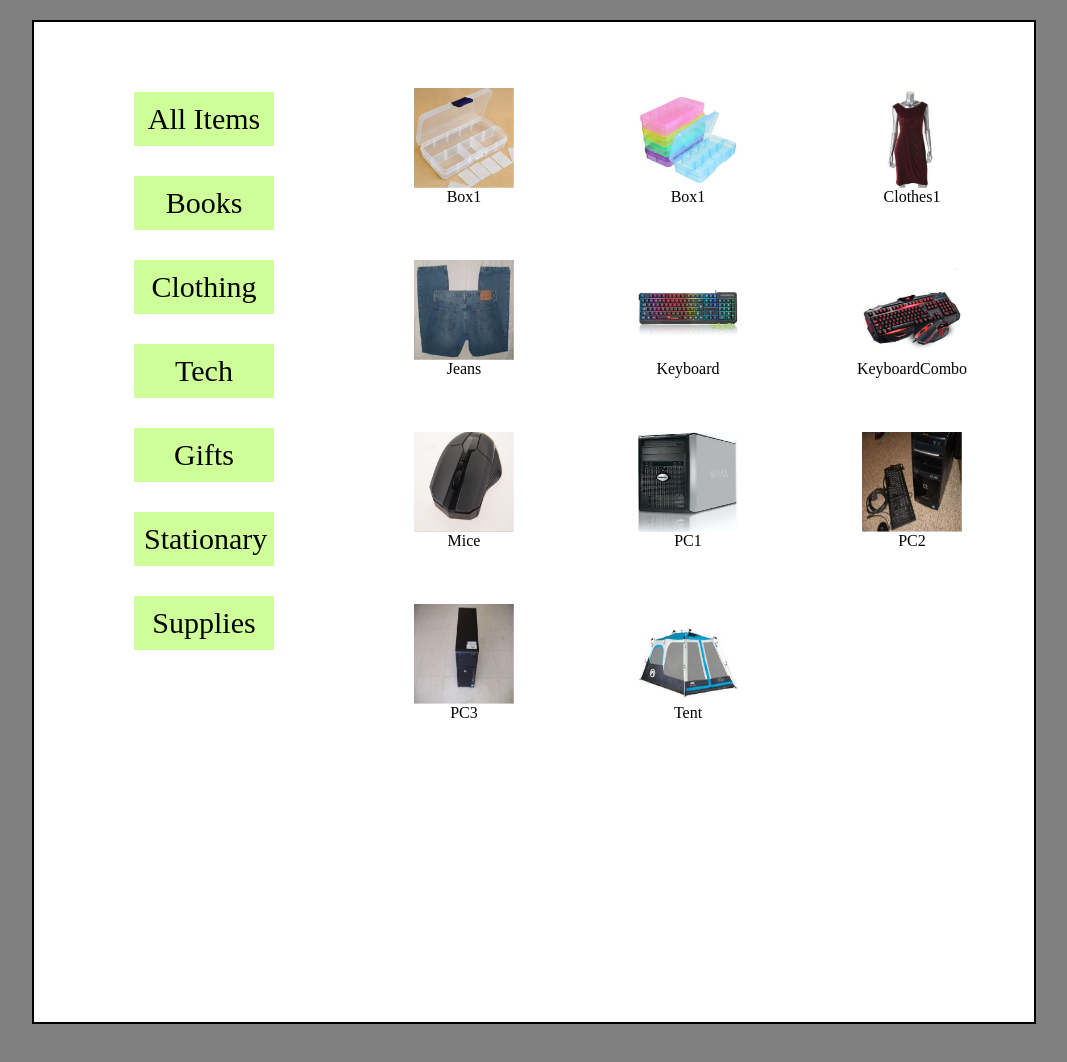
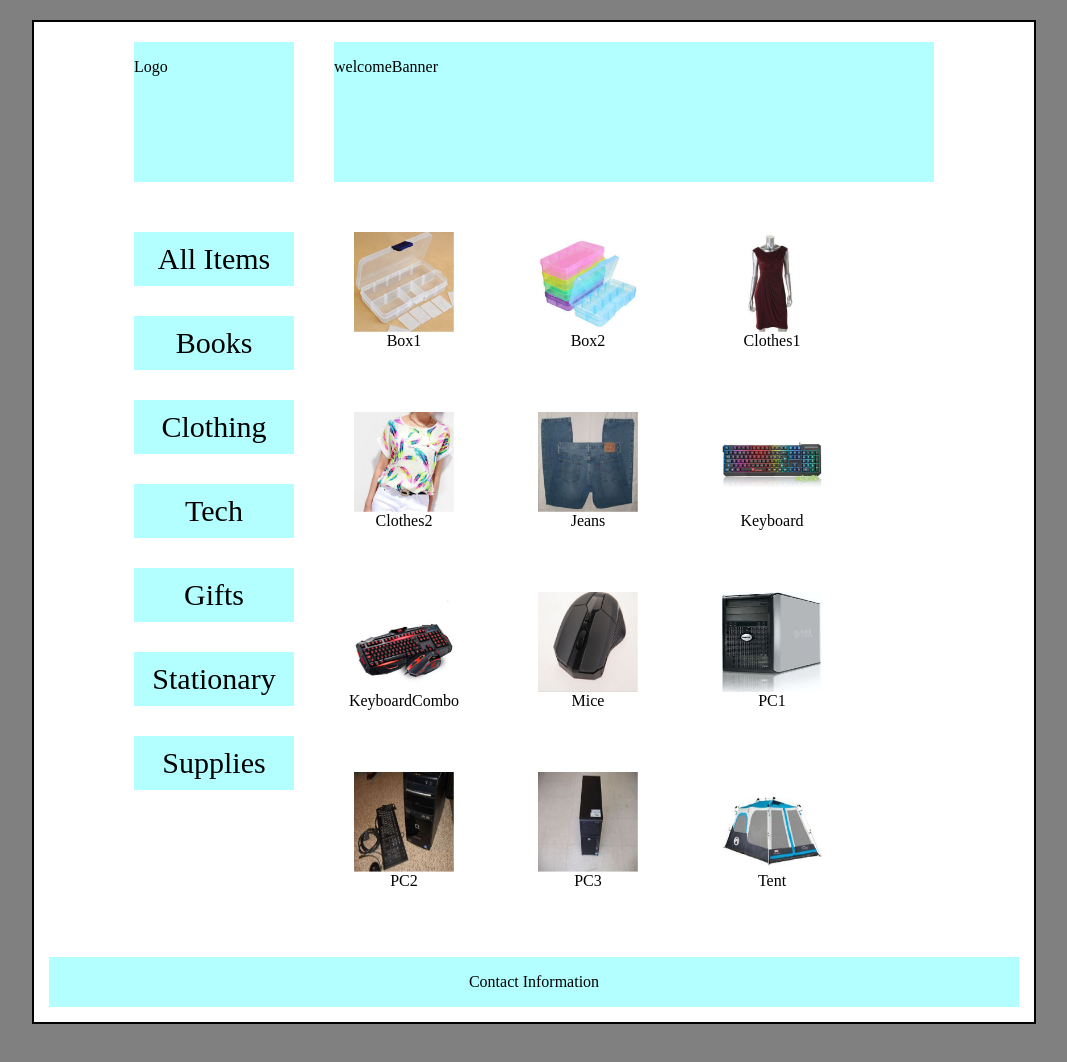
Before and after one commit to luvianwang/cpen400A, a plain HTML site: page index.html in a window 1280 px wide. Shown: the whole page, without its empty margins (106-1173 px from the left). Drawn offline with nearby package versions, Linux system fonts and the light colour scheme.

Commit message:
finished

```diff
--- a/CSS/style.css
+++ b/CSS/style.css
@@ -23,6 +23,21 @@ body {
   	text-align: left;
 }
 
+#logo{
+	width:140px;
+	height: 140px;
+	background-color: #b3ffff;
+	float: left;
+	padding-right: 20px;
+}
+
+#welcomeBanner{
+	width:600px;
+	height: 140px;
+	background-color: #b3ffff;
+	float: right;
+}
+
 #mainContent{
   position: relative;
   width: 800px;
@@ -32,22 +47,23 @@ body {
 }
 
 #navigationMenu{
-	width:140px;
+	width:160px;
 	height: 1000px;
 	font-size: 30px;
 	padding: 0px;
 	float: left;
-	margin-right: 80px;
+	margin-right: 20px;
 }
 
 .menuButton{
-	background-color: #CFFF98;
+	background-color: #b3ffff;
 	padding:10px;
 	text-align: center;
 }
 
 .menuButton:hover{
-	background: #4CAF50;
+	color:white;
+	background: #00b3b3;
 	font-style: oblique;
 }
 
@@ -55,13 +71,14 @@ body {
 	width:900px;
 }
 
-figure.item {
+li.product {
     vertical-align: top;
     display: inline-block;
     text-align: center;
     width: 120px;
 		height: 120px;
 		padding: 10px;
+		margin: 20px;
 }
 img {
     width: 100px;
@@ -78,15 +95,25 @@ img {
   display: none;
 	width: 100px;
 	text-align: center;
-	margin-top: 100px;
+	margin-top: 80px;
 	margin-left: 10px;
 }
 
-#product:hover #hideText {
+#item:hover #hideText {
     display:block;
 		background-color: grey;
 	}
 
-#product:hover{
+#item:hover{
 	background-color: #e0e0d1;
 }
+
+#footer {
+  position: absolute;
+  right: 15px;
+  bottom: 15px;
+  left: 15px;
+  padding: 1rem;
+  background-color: #b3ffff;
+  text-align: center;
+}
--- a/index.html
+++ b/index.html
@@ -2,6 +2,8 @@
   <head>
     <title>CPEN400A</title>
 	<link rel="stylesheet" type="text/css" href="CSS/style.css">
+  <script src="http://ece.ubc.ca/~kbajaj/cpen400a/jquery.js" type="text/javascript"></script>
+<script src="http://ece.ubc.ca/~kbajaj/cpen400a/test1.js" type="text/javascript"></script>
   </head>
 
   <body>
@@ -9,8 +11,13 @@
     <div id="wrap">
 
       <div id="header">
-    	   <!-- <img src="images/logo.png" id="logo" style="width:100px;height=100px"></img>
-         <img src="images/welcome-banner.jpg" style="height:100px;"></img> -->
+        <div id="logo">
+          <p>Logo</p>
+        </div>
+
+        <div id="welcomeBanner">
+          <p>welcomeBanner</P>
+        </div>
       </div>
 
       <div id="mainContent">
@@ -26,75 +33,86 @@
 
         <div id="productList">
 
-          <figure class="item" id="product">
+          <ul>
+
+          <li class="product" id="item">
             <div id="hideText"><span>$10</span></div>
             <img src="images/Box1_$10.png"/>
             <figcaption class="caption">Box1</figcaption>
-          </figure>
+          </li>
 
-          <figure class="item" id="product">
+          <li class="product" id="item">
             <div id="hideText"><span>$5</span></div>
             <img src="images/Box2_$5.png"/>
-            <figcaption class="caption">Box1</figcaption>
-          </figure>
+            <figcaption class="caption">Box2</figcaption>
+          </li>
 
-          <figure class="item" id="product">
+          <li class="product" id="item">
             <div id="hideText"><span>$20</span></div>
             <img src="images/Clothes1_$20.png"/>
             <figcaption class="caption">Clothes1</figcaption>
-          </figure>
+          </li>
 
-          <figure class="item" id="product">
+          <li class="product" id="item">
+            <div id="hideText"><span>$30</span></div>
+            <img src="images/Clothes2_$30.png"/>
+            <figcaption class="caption">Clothes2</figcaption>
+          </li>
+
+          <li class="product" id="item">
             <div id="hideText"><span>$50</span></div>
             <img src="images/Jeans_$50.png"/>
             <figcaption class="caption">Jeans</figcaption>
-          </figure>
+          </li>
 
-          <figure class="item" id="product">
+          <li class="product" id="item">
             <div id="hideText"><span>$20</span></div>
             <img src="images/Keyboard_$20.png"/>
             <figcaption class="caption">Keyboard</figcaption>
-          </figure>
+          </li>
 
-          <figure class="item" id="product">
+          <li class="product" id="item">
             <div id="hideText"><span>$40</span></div>
             <img src="images/KeyboardCombo_$40.png"/>
             <figcaption class="caption">KeyboardCombo</figcaption>
-          </figure>
+          </li>
 
-          <figure class="item" id="product">
+          <li class="product" id="item">
             <div id="hideText"><span>$20</span></div>
             <img src="images/Mice_$20.png"/>
             <figcaption class="caption">Mice</figcaption>
-          </figure>
+          </li>
 
-          <figure class="item" id="product">
+          <li class="product" id="item">
             <div id="hideText"><span>$350</span></div>
             <img src="images/PC1_$350.png"/>
             <figcaption class="caption">PC1</figcaption>
-          </figure>
+          </li>
 
-          <figure class="item" id="product">
+          <li class="product" id="item">
             <div id="hideText"><span>$400</span></div>
             <img src="images/PC2_$400.png"/>
             <figcaption class="caption">PC2</figcaption>
-          </figure>
+          </li>
 
-          <figure class="item" id="product">
+          <li class="product" id="item">
             <div id="hideText"><span>$300</span></div>
             <img src="images/PC3_$300.png"/>
             <figcaption class="caption">PC3</figcaption>
-          </figure>
+          </li>
 
-          <figure class="item" id="product">
+          <li class="product" id="item">
             <div id="hideText"><span>$100</span></div>
             <img src="images/Tent_$100.png"/>
             <figcaption class="caption">Tent</figcaption>
-          </figure>
+          </li>
 
+</ul>
         </div>
       </div>
 
+      <div id="footer">Contact Information
+      </div>
      </div>
 
   </body>
```
